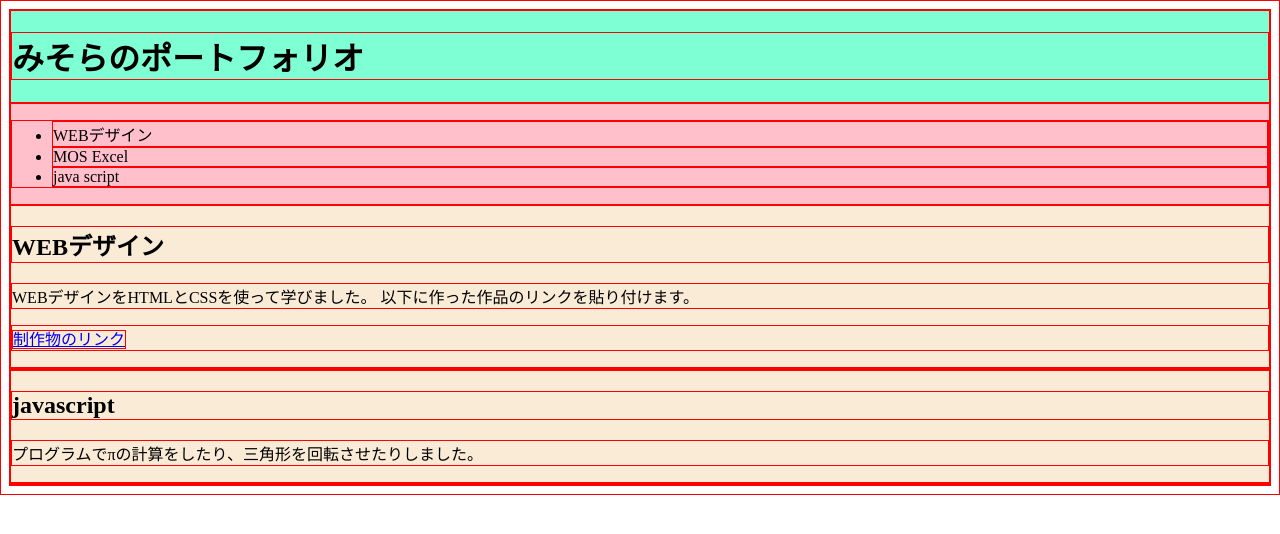
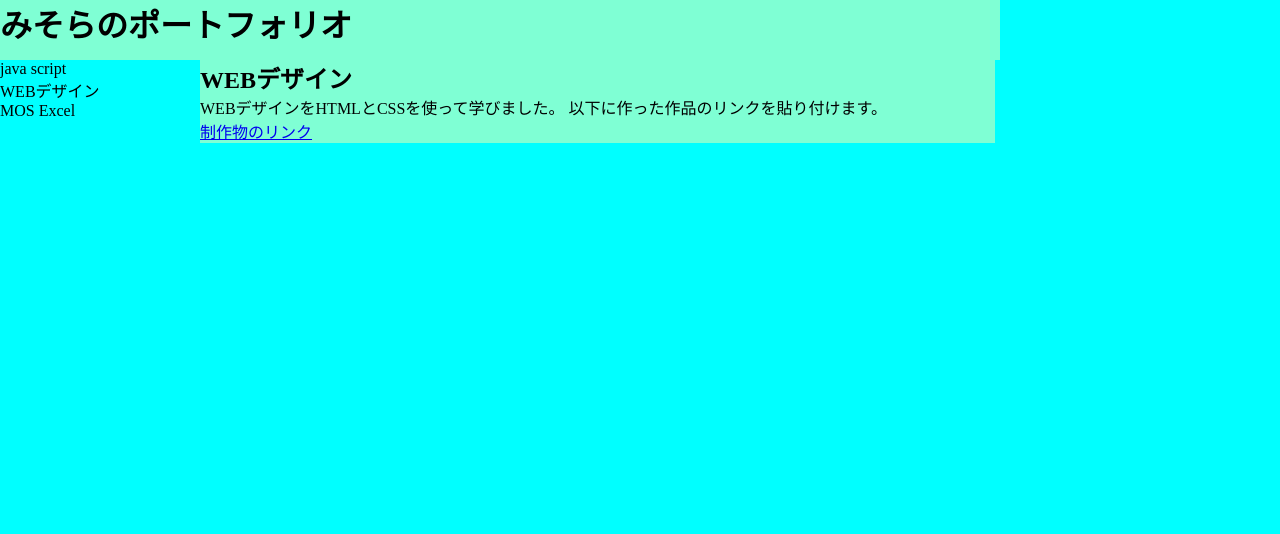
Before and after one commit to ckg20059/webpage, a plain HTML site: page index.html in a window 1280 px wide. Drawn offline with Linux system fonts and the light colour scheme.

Commit message:
ページ切り替えをした

```diff
--- a/css/style.css
+++ b/css/style.css
@@ -1,15 +1,36 @@
 *{
-    border: solid 1px red;
+    margin: 0;
+    padding: 0;
+}
+header,section,nav,footer{
+    display: block;
+}
+body{
+    background-color: cyan;
 }
 header{
+    height: 60px;
+    width: 1000px;
     background-color: aquamarine;
 }
 nav{
-    background-color: pink;
+    float: left;
+    width: 200px;
+    background-color: aqua;
 }
 section{
-    background-color: antiquewhite;
+    float: left;
+    width: 795px;
+    background-color: aquamarine;
 }
 footer{
+    clear: both;
+    width:1000px;
     background-color: aqua;
 }
+#Page1{
+    display:block;
+}
+#Page2{
+    display: none;
+}
--- a/index.html
+++ b/index.html
@@ -4,6 +4,18 @@
 <head>
   <meta charset="UTF-8">
   <script>
+    function showPage1(){
+      item=document.getElementById("Page1")
+      item.style.display="block"
+      item=document.getElementById("Page2")
+      item.style.display="none"
+    }
+    function showPage2(){
+      item=document.getElementById("Page1")
+      item.style.display="none"
+      item=document.getElementById("Page2")
+      item.style.display="block"
+    }
   </script>
   <link rel="stylesheet" href="css/style.css">
 </head>
@@ -14,12 +26,12 @@
   </header>
   <nav>
     <ul>
-      <li>WEBデザイン</li>
+      <li onclick="showPage1()">java script</li>
+      <li onclick="showPage2()">WEBデザイン</li>
       <li>MOS Excel</li>
-      <li>java script</li>
     </ul>
   </nav>
-  <section>
+  <section id="Page1">
     <h1>WEBデザイン</h1>
     <p>
       WEBデザインをHTMLとCSSを使って学びました。
@@ -30,7 +42,7 @@
 
     </div>
   </section>
-  <section>
+  <section id="Page2">
     <h1>javascript</h1>
     <p>
       プログラムでπの計算をしたり、三角形を回転させたりしました。
```
